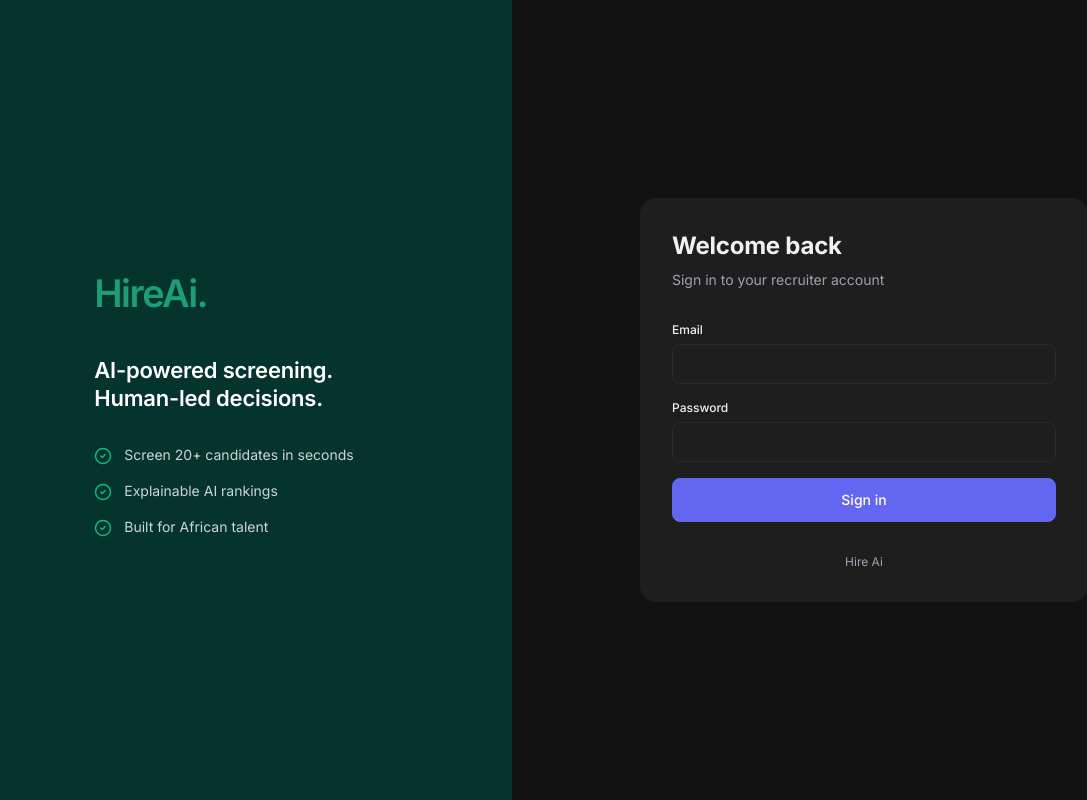
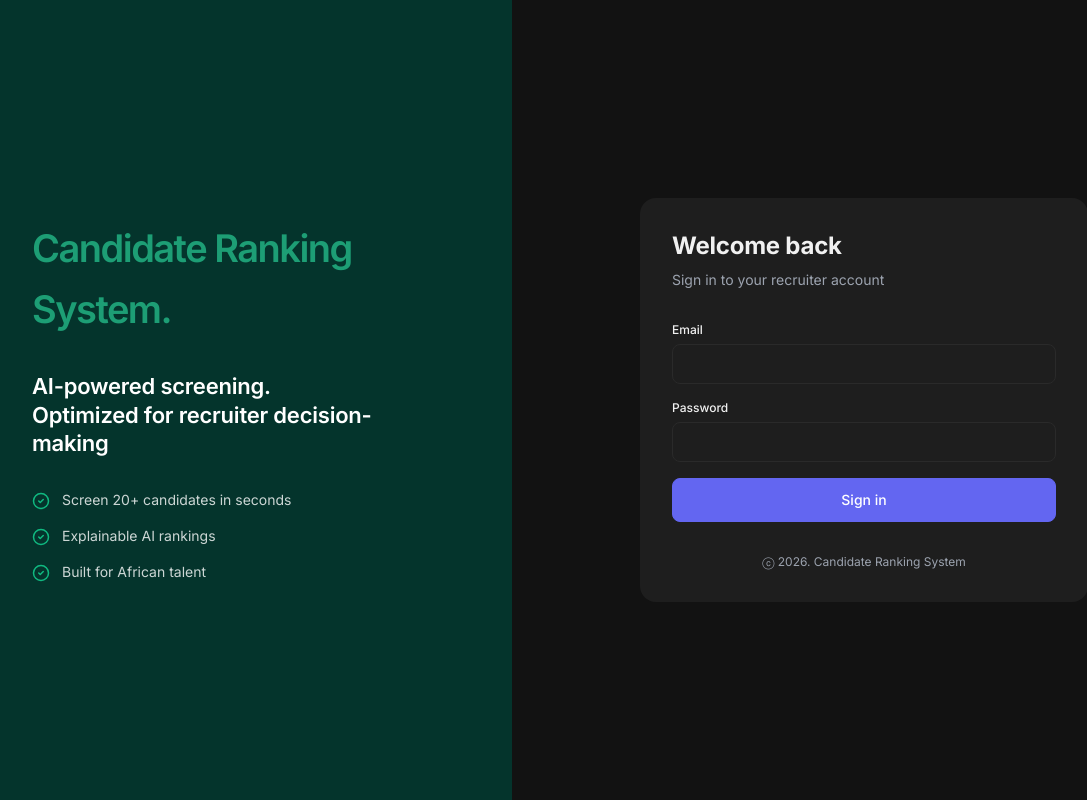
Before and after one commit to h14san/umurava-ai-recruiter, a Next.js app in the folder frontend/: page /login in a window 1280 px wide. Shown: the whole page, without its empty margins (64-1151 px from the left). Built offline with nearby package versions, Linux system fonts and the light colour scheme; no server answers.

Commit message:
Ui Changes

```diff
--- a/frontend/app/login/page.tsx
+++ b/frontend/app/login/page.tsx
@@ -38,12 +38,12 @@ export default function LoginPage() {
         <section className="hidden bg-[#04342C] px-10 py-12 lg:flex lg:items-center lg:justify-center">
           <div className="max-w-sm">
             <div className="text-[38px] font-semibold tracking-[-0.04em] text-[#1D9E75]">
-              HireAi.
+              Candidate Ranking System.
             </div>
             <h1 className="mt-8 text-[22px] font-semibold leading-[1.3] text-white">
               AI-powered screening.
               <br />
-              Human-led decisions.
+              Optimized for recruiter decision-making
             </h1>
             <div className="mt-8 space-y-4">
               {[
@@ -100,7 +100,7 @@ export default function LoginPage() {
               </Button>
             </form>
 
-            <p className="mt-8 text-center text-xs text-muted">Hire Ai</p>
+            <p className="mt-8 text-center text-xs text-muted">ⓒ 2026. Candidate Ranking System</p>
           </div>
         </section>
       </div>
```
